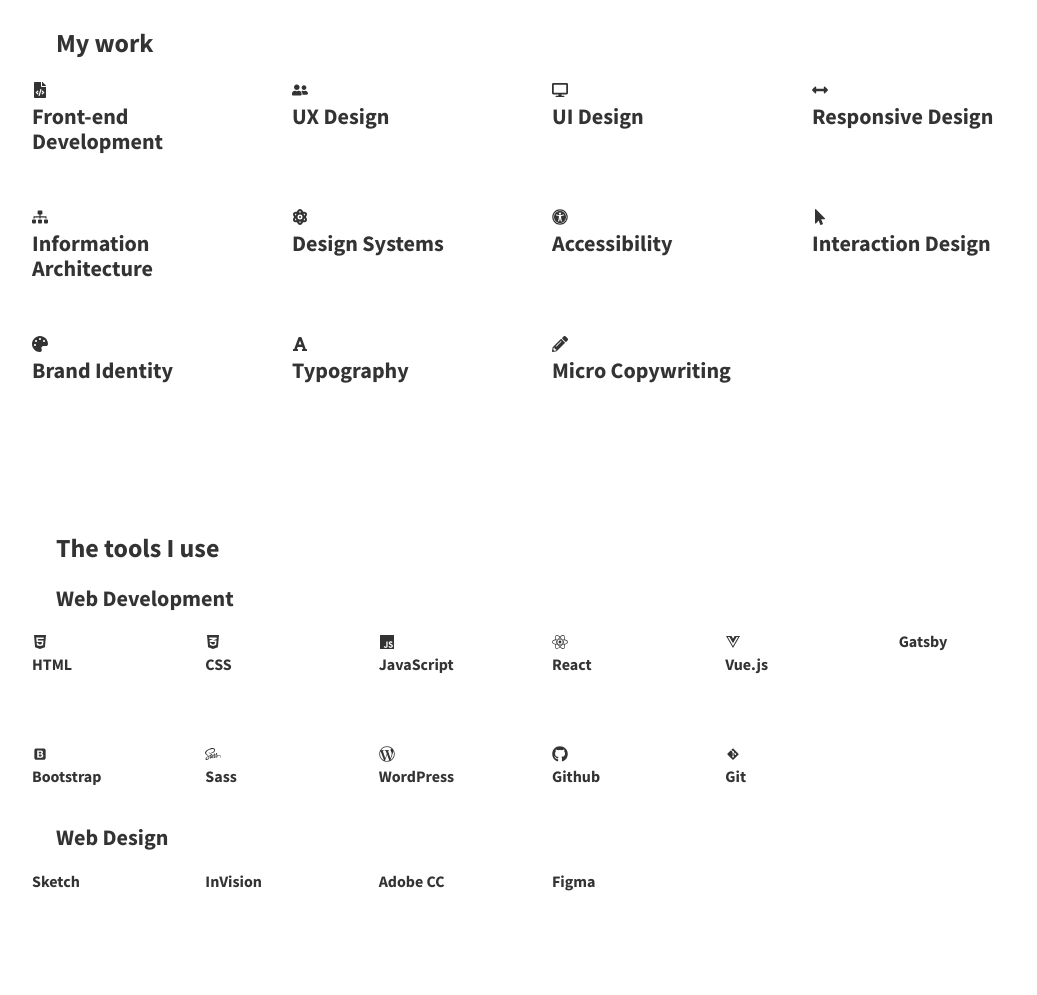
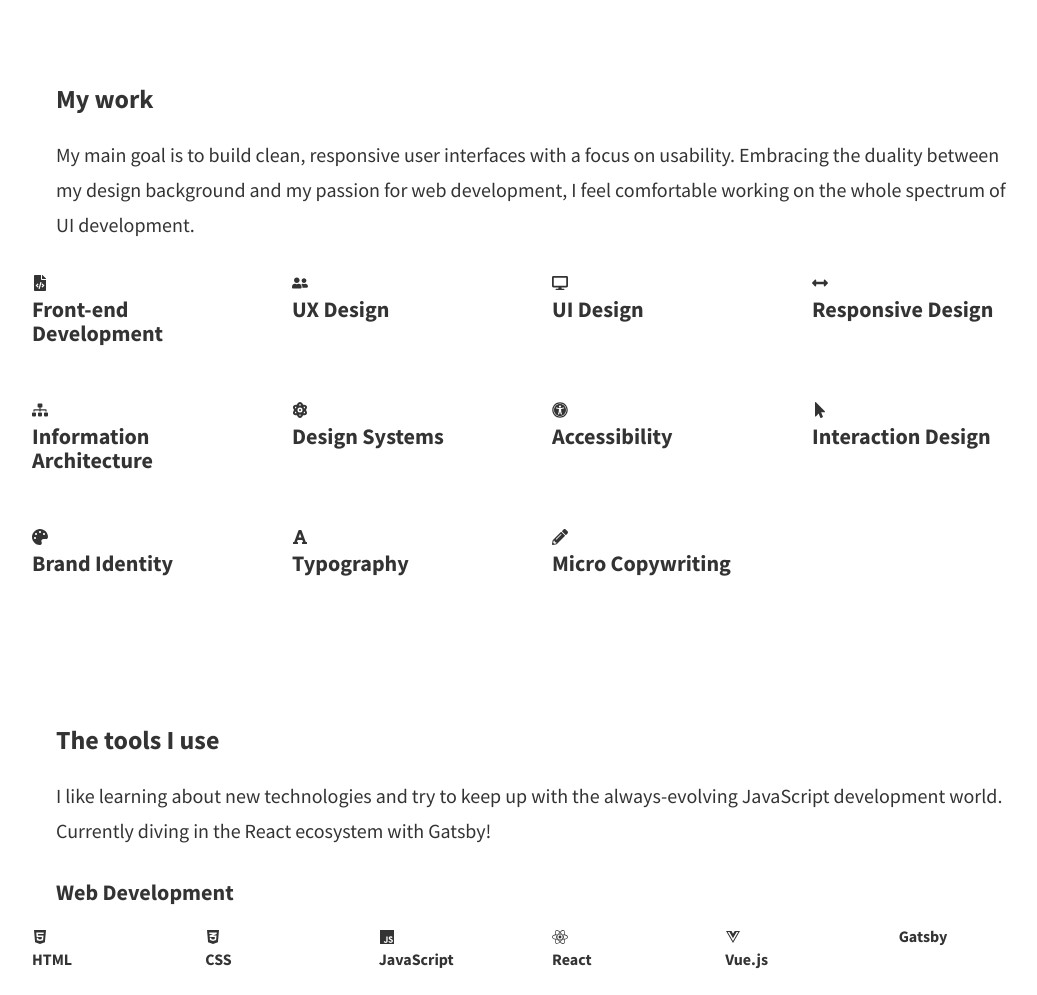
Before and after one commit to nelsonreitz/nelsonreitz.ch, a Gatsby site: page / in a window 1280 px wide. Shown: the part 400-1395 px from the top of the page, without its empty margins (104-1141 px from the left). Built offline with nearby package versions, Linux system fonts and the light colour scheme; Gatsby itself is replaced by a stand-in of ours.

Commit message:
Add paragraph style

```diff
--- a/src/components/global-styles.css
+++ b/src/components/global-styles.css
@@ -16,3 +16,9 @@ h5,
 h6 {
   font-family: 'Source Sans Pro', -apple-system, BlinkMacSystemFont, Segoe UI, Roboto, Oxygen, Ubuntu, Cantarell, Fira Sans, Droid Sans, Helvetica Neue, sans-serif;
 }
+
+p {
+  margin-bottom: 2rem;
+  font-size: 1.25rem;
+  line-height: 1.75;
+}
--- a/src/components/toolList.js
+++ b/src/components/toolList.js
@@ -10,7 +10,8 @@ import {
   FaGithub,
 } from 'react-icons/fa'
 import {
-  DiGit, DiBootstrap
+  DiGit,
+  DiBootstrap
 } from 'react-icons/di'
 import styles from "./toolList.module.css"
 
--- a/src/components/toolList.module.css
+++ b/src/components/toolList.module.css
@@ -18,14 +18,11 @@
 
 .list-title {
   padding-bottom: .5rem;
+  margin-top: 4rem;
   margin-bottom: 1.5rem;
   font-size: 1.5rem;
   font-weight: 400;
   border-bottom: 1px solid #dee3e8;
-}
-
-.list-title:not(:first-of-type) {
-  margin-top: 4rem;
 }
 
 .tool-card {
--- a/src/pages/index.js
+++ b/src/pages/index.js
@@ -13,10 +13,12 @@ const IndexPage = () => (
     <Jumbotron />
 
     <Section title="My work">
+      <p>My main goal is to build clean, responsive user interfaces with a focus on usability. Embracing the duality between my design background and my passion for web development, I feel comfortable working on the whole spectrum of UI development.</p>
       <SkillList />
     </Section>
 
     <Section title="The tools I use">
+      <p>I like learning about new technologies and try to keep up with the always-evolving JavaScript development world. Currently diving in the React ecosystem with Gatsby!</p>
       <ToolList />
     </Section>
   </Layout>
```
